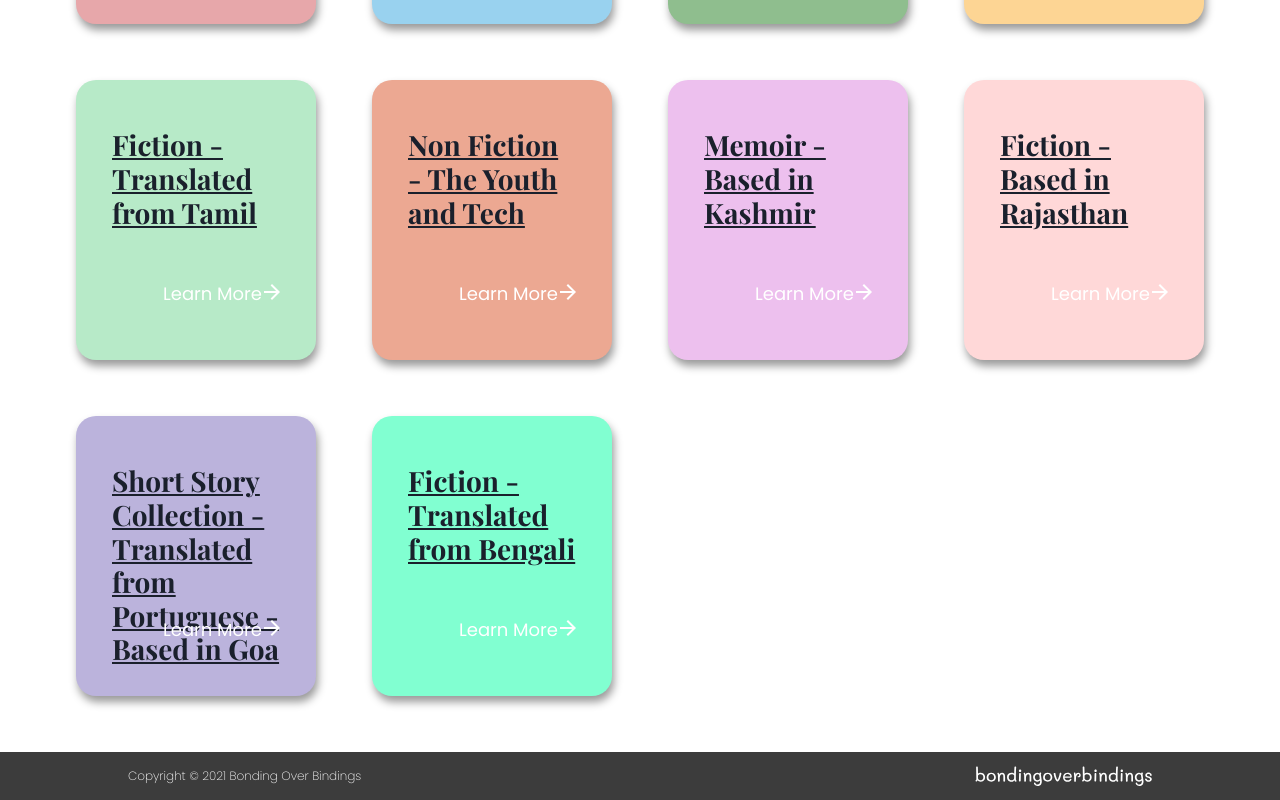
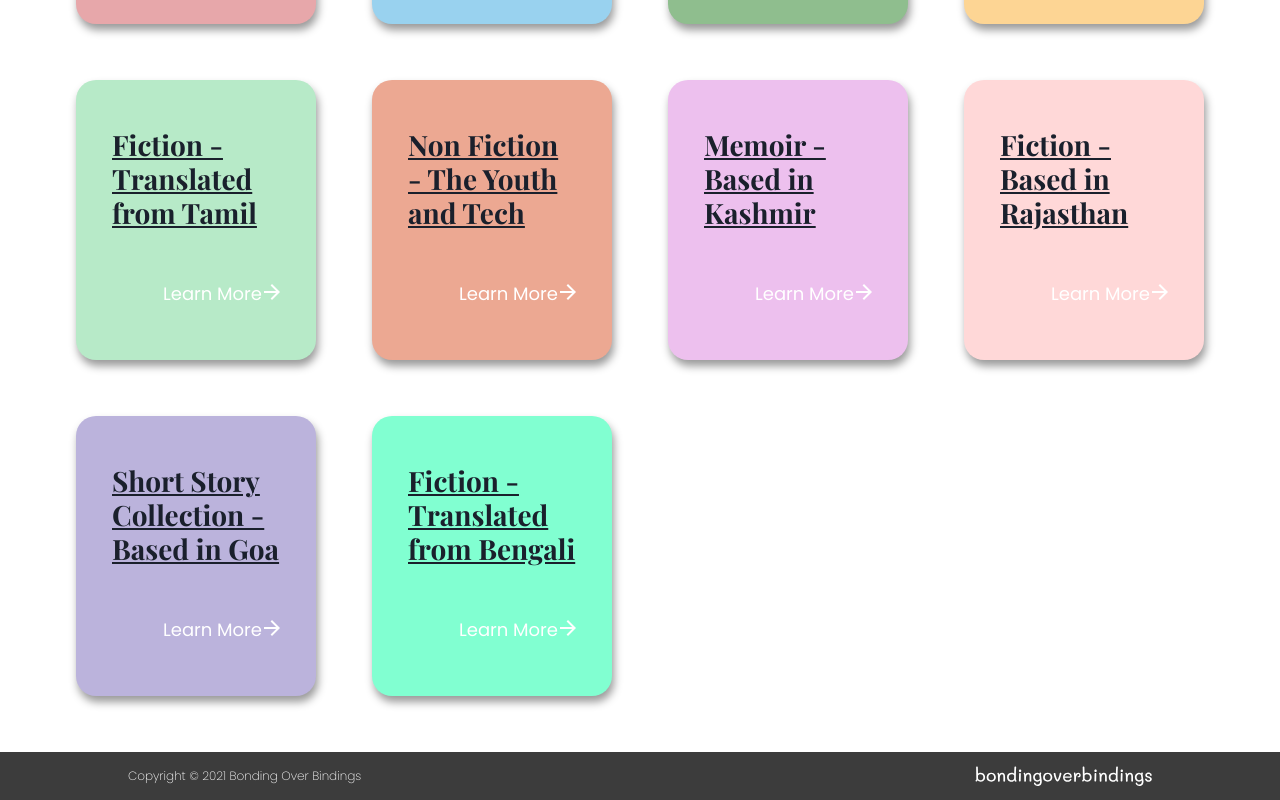
Before and after one commit to a20hek/bob, a Next.js app: page / in a window 1280 px wide. Shown: the part 1500-2300 px from the top of the page. Built offline with nearby package versions, Linux system fonts and the light colour scheme; a web font is replaced by a local one.

Commit message:
changed card content pt2

```diff
--- a/pages/index.js
+++ b/pages/index.js
@@ -256,7 +256,7 @@ function LandingPage() {
 								id='fiction-rajasthan'
 							/>
 							<Card
-								genre='Short Story Collection - Translated from Portuguese - Based in Goa'
+								genre='Short Story Collection - Based in Goa'
 								color='#BBB3DC'
 								id='short-story-goa'
 							/>
```
